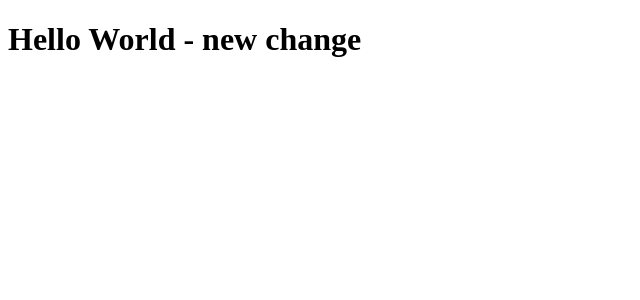
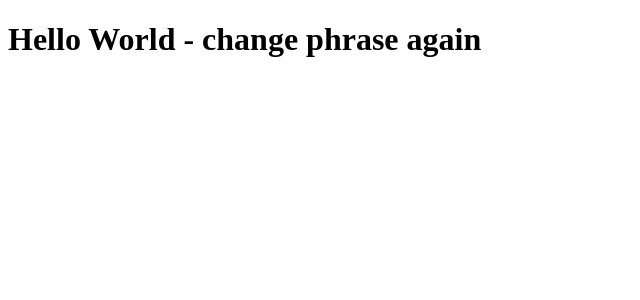
Before and after one commit to Gabriel52/clone-tabnews, a Next.js app: page / in a window 1280 px wide. Shown: the top 300 px of the page, without its empty margins (0-640 px from the left). Built offline with nearby package versions, Linux system fonts and the light colour scheme.

Commit message:
chore: test again

```diff
--- a/pages/index.js
+++ b/pages/index.js
@@ -1,6 +1,6 @@
 function Home() {
     return (
-        <h1>Hello World - new change</h1>
+        <h1>Hello World - change phrase again</h1>
     )
 }
 
```
